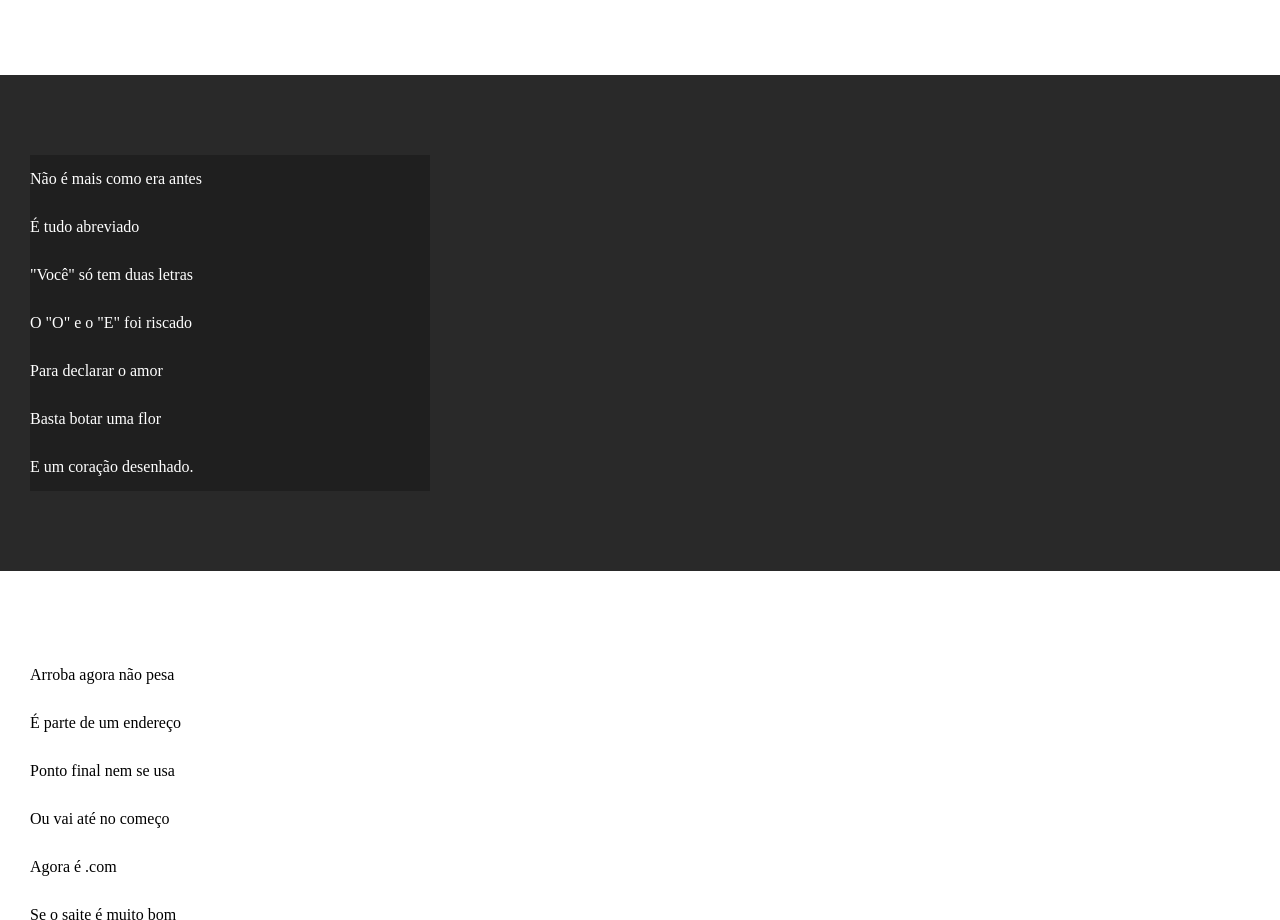
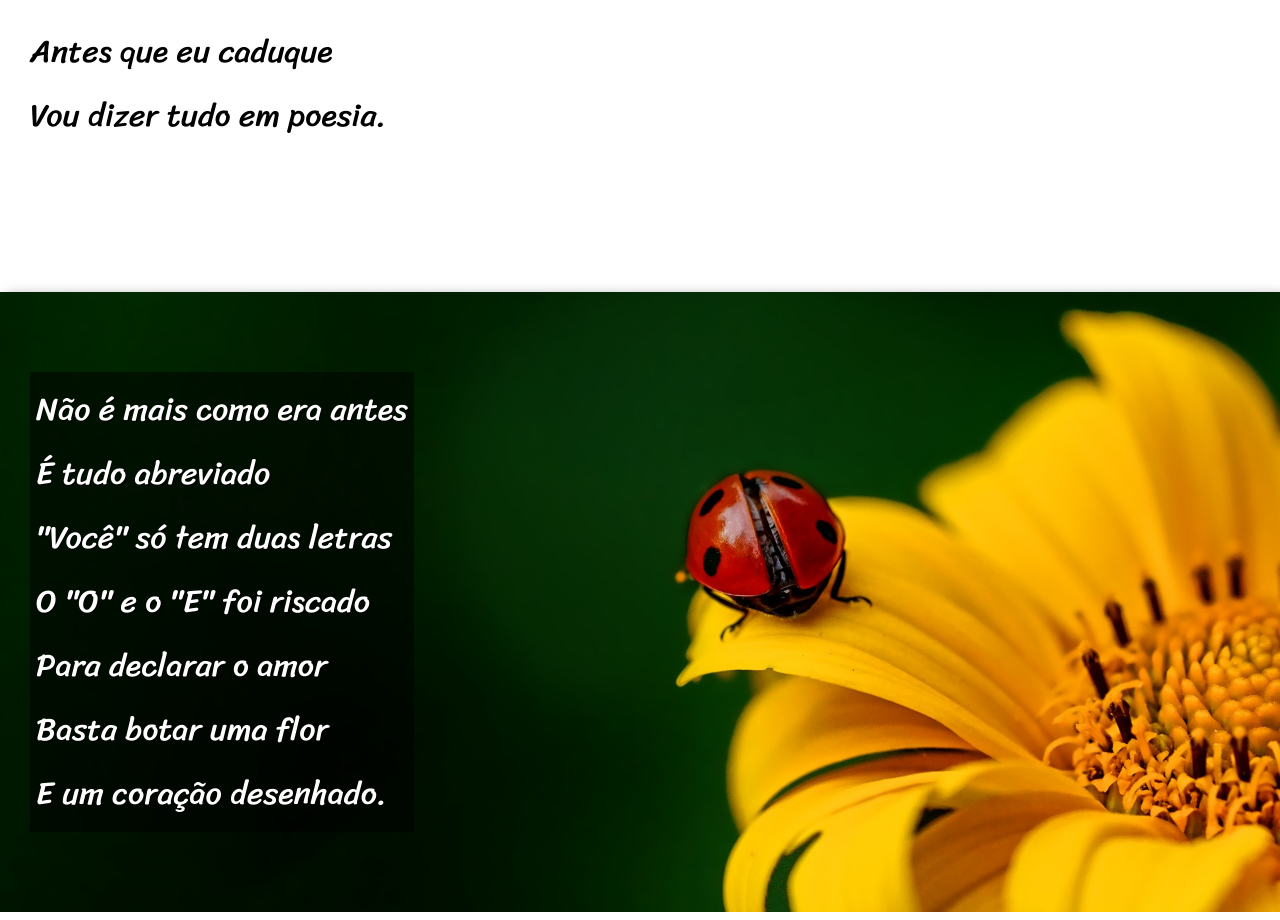
Before and after one commit to CodeEmerson/html-css, a plain HTML site: page desafios/d012/index.html in a window 1280 px wide. Shown: the part 576-1496 px from the top of the page. Drawn offline with Linux system fonts and the light colour scheme.

Commit message:
update completo

```diff
--- a/desafios/d012/index.html
+++ b/desafios/d012/index.html
@@ -31,7 +31,7 @@
         </p>
     </section>
 
-    <section class="imagem">
+    <section class="imagem" id="img01">
         <p>
             Não é mais como era antes <br>
             É tudo abreviado <br>
@@ -65,7 +65,7 @@
 </p>
     </section>
 
-    <section class="imagem">
+    <section class="imagem" id="img02">
         <p>
             Tenho saudade das cartas <br>
             Escritas com a própria mão <br>
--- a/desafios/d012/style.css
+++ b/desafios/d012/style.css
@@ -1,15 +1,25 @@
 @charset "UTF-8";
 
+@import url('https://fonts.googleapis.com/css2?family=Passion+One:wght@400;700;900&display=swap');
+
+@import url('https://fonts.googleapis.com/css2?family=Sriracha&display=swap');
+
+:root {
+    --fonte1: font-family: Verdana, Geneva, Tahoma, sans-serif;
+    --fonte2: "Passion One", serif;
+    --fonte3: "Sriracha", serif;
+}
 
 * {
     margin: 0px;
     padding: 0px;
+    font-size: 1em;
 }
 
 html, body {
-
     min-height: 100vh;
     background-color: darkgray;
+    font-family: var(--fonte1);
 }
 
 header {
@@ -21,6 +31,8 @@ header {
 header > h1 {
     padding-top: 50px;
     font-variant: small-caps;
+    font-family: var(--fonte2);
+    font-size: 5.5vw;
 }
 
 header > p {
@@ -40,8 +52,14 @@ header a:hover, footer a:hover {
 section {
     padding-top: 10vh;
     padding-bottom: 10vh;
-    line-height:3em;
+    line-height: 2em;
     padding-left: 30px;
+    font-family: var(--fonte3);
+    font-size: 2.5vw;
+}
+
+section > p {
+    padding-bottom: 2em;
 }
 
 section.normal {
@@ -52,11 +70,25 @@ section.normal {
 section.imagem {
     background-color: rgb(41, 41, 41);
     color: white;
+    box-shadow: 6px 6px 13px 0px rgba(0, 0, 0, 0.644);
+    background-size: cover;
+    background-attachment: fixed;
 }
 
 section.imagem > p {
-    width: 400px;
-    background-color: rgba(0, 0, 0, 0.253);
+    display: inline-block;
+    padding: 6px;
+    background-color: rgba(0, 0, 0, 0.514);
+    text-shadow: 1px 1px 0px black;
+}
+
+section#img01 {
+    background-image: url(imagens/background001.jpg);
+    background-position: right center;
+}
+
+section#img02 {
+    background-image: url(imagens/background002.jpg);
 }
 
 footer {
```
